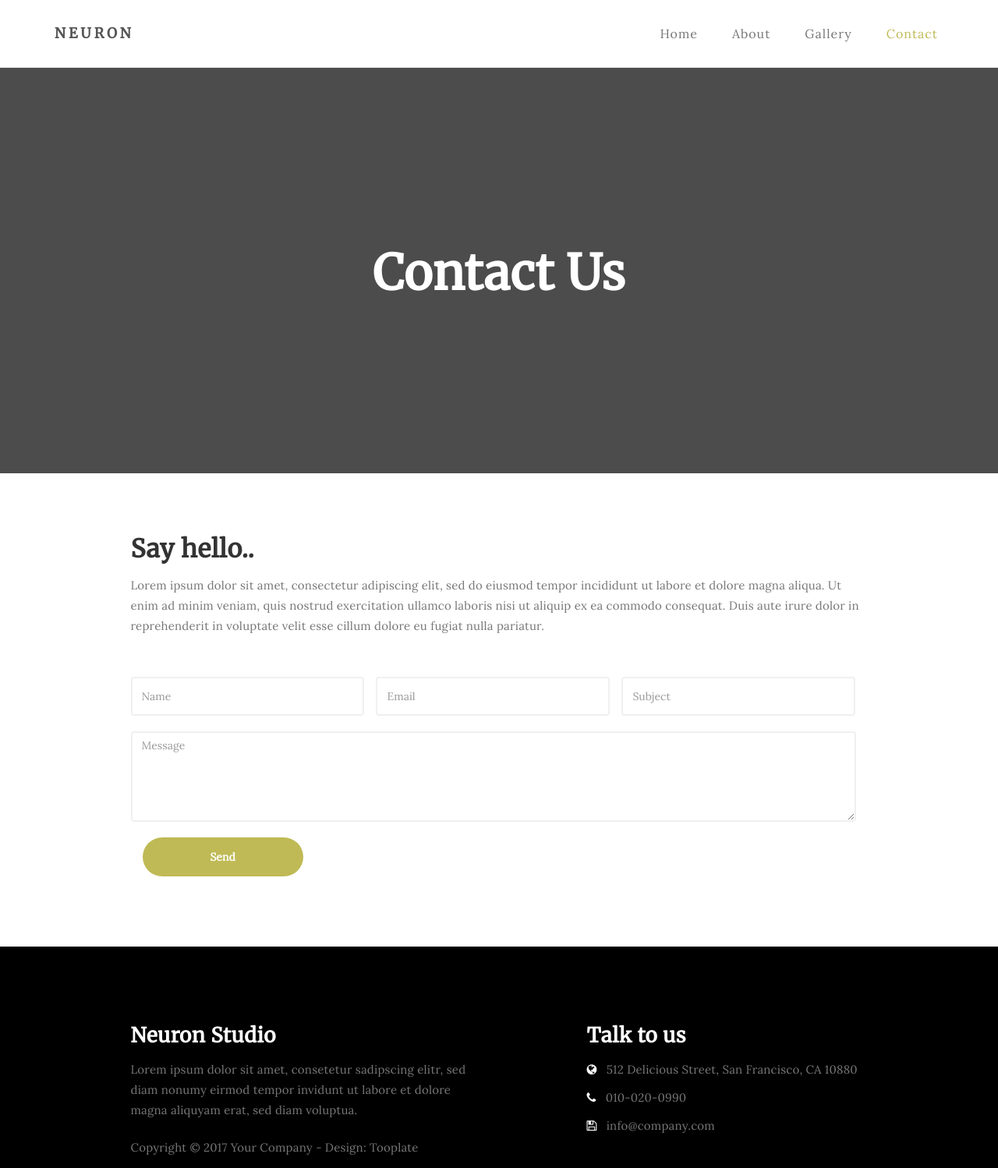
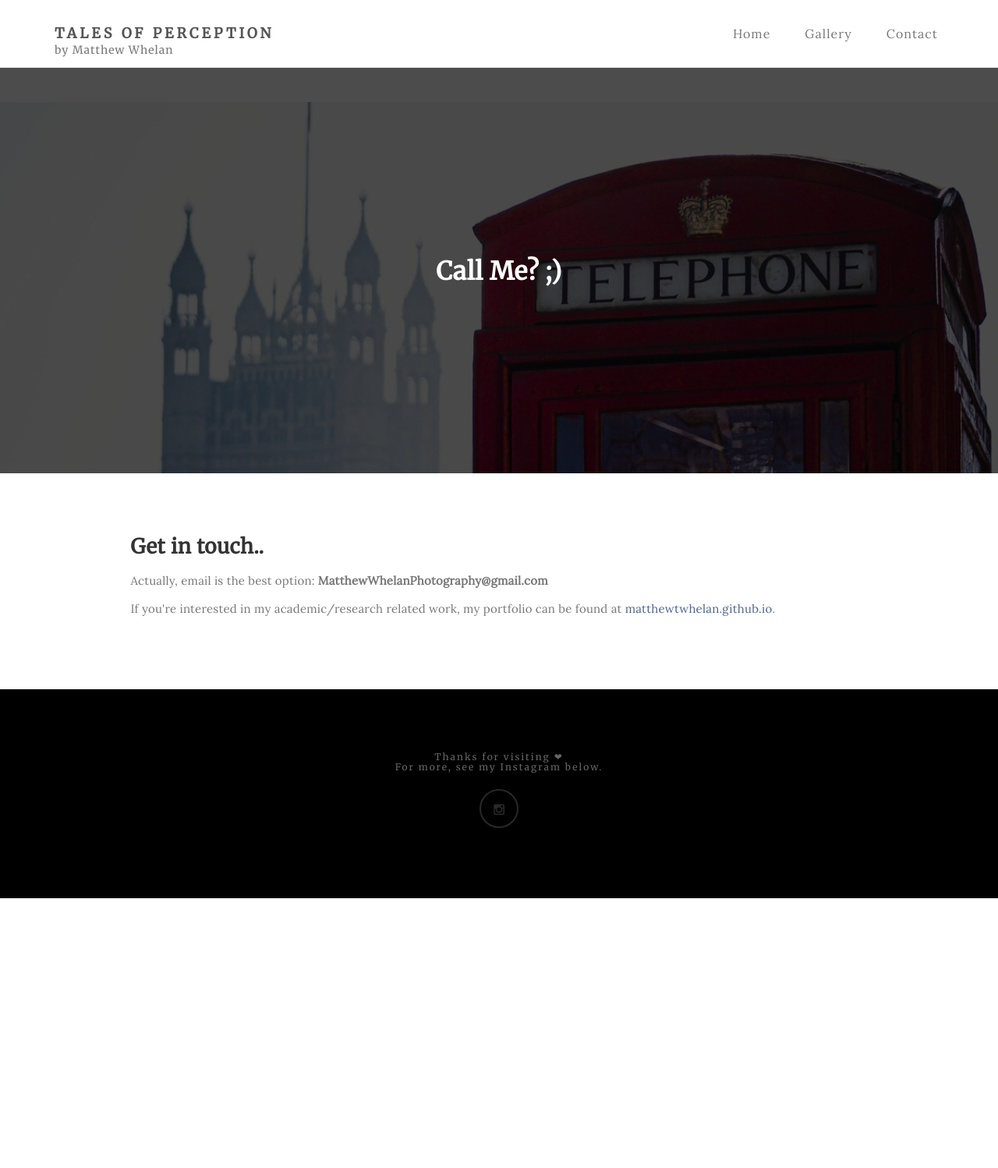
Before and after one commit to tales-of-perception/tales-of-perception.github.io, a plain HTML site: page contact.html in a window 1280 px wide. Shown: the top 1498 px of the page at 78% size. After the commit the page ends 1152 px from the top, so only its background shows below. Drawn offline with Linux system fonts and the light colour scheme.

Commit message:
New contact page

```diff
--- a/contact.html
+++ b/contact.html
@@ -9,7 +9,7 @@
 <meta name="author" content="">
 <meta name="viewport" content="width=device-width, initial-scale=1, maximum-scale=1">
 
-<title>Neuron Template - Contact</title>
+<title>Tales of Perception - Contact</title>
 <!--
 
 Template 2085 Neuron
@@ -46,14 +46,14 @@ http://www.tooplate.com/view/2085-neuron
                     <span class="icon icon-bar"></span>
                     <span class="icon icon-bar"></span>
                </button>
-               <a href="index.html" class="navbar-brand">Neuron</a>
+               <a href="index.html" class="navbar-brand">Tales of Perception <br> <span>by Matthew Whelan</span></a>
           </div>
           <div class="collapse navbar-collapse">
                <ul class="nav navbar-nav navbar-right">
                     <li><a href="index.html">Home</a></li>
-                    <li><a href="about.html">About</a></li>
+<!--                    <li><a href="about.html">About</a></li>-->
                     <li><a href="gallery.html">Gallery</a></li>
-                    <li class="active"><a href="contact.html">Contact</a></li>
+                    <li><a href="contact.html">Contact</a></li>
                </ul>
           </div>
 
@@ -68,7 +68,7 @@ http://www.tooplate.com/view/2085-neuron
           <div class="row">
 
                <div class="col-md-12 col-sm-12">
-                    <h1>Contact Us</h1>
+                    <h2>Call Me? ;)</h2>
                </div>
 
           </div>
@@ -82,26 +82,9 @@ http://www.tooplate.com/view/2085-neuron
           <div class="row">
 
                <div class="col-md-offset-1 col-md-10 col-sm-12">
-                    <h2>Say hello..</h2>
-                    <p>Lorem ipsum dolor sit amet, consectetur adipiscing elit, sed do eiusmod tempor incididunt ut labore et dolore magna aliqua. Ut enim ad minim veniam, quis nostrud exercitation ullamco laboris nisi ut aliquip ex ea commodo consequat. Duis aute irure dolor in reprehenderit in voluptate velit esse cillum dolore eu fugiat nulla pariatur.</p>
-
-                    <form action="#" method="post">
-                         <div class="col-md-4 col-sm-4">
-                              <input name="name" type="text" class="form-control" id="name" placeholder="Name">
-                         </div>
-                         <div class="col-md-4 col-sm-4">
-                              <input name="email" type="email" class="form-control" id="email" placeholder="Email">
-                      	 </div>
-                         <div class="col-md-4 col-sm-4">
-                              <input name="subject" type="text" class="form-control" id="subject" placeholder="Subject">
-                      	 </div>
-                         <div class="col-md-12 col-sm-12">
-                              <textarea name="message" rows="5" class="form-control" id="message" placeholder="Message"></textarea>
-                         </div>
-                         <div class="col-md-3 col-sm-6">
-                              <input name="submit" type="submit" class="form-control" id="submit" value="Send">
-                         </div>
-                    </form>
+                    <h3>Get in touch..</h3>
+                    <p>Actually, email is the best option: <span style="font-weight: bold">MatthewWhelanPhotography@gmail.com</span></p>
+                    <p>If you're interested in my academic/research related work, my portfolio can be found at <a href="http://matthewtwhelan.github.io/" target="_blank">matthewtwhelan.github.io</a>.</p>
                </div>
 
           </div>
@@ -114,13 +97,13 @@ http://www.tooplate.com/view/2085-neuron
      <div class="container">
           <div class="row">
 
-               <div class="col-md-5 col-md-offset-1 col-sm-6">
-                    <h3>Neuron Studio</h3>
-                    <p>Lorem ipsum dolor sit amet, consetetur sadipscing elitr, sed diam nonumy eirmod tempor invidunt ut labore et dolore magna aliquyam erat, sed diam voluptua.</p>
-                    <div class="footer-copyright">
+               <!--<div class="col-md-5 col-md-offset-1 col-sm-6">
+                    <h3>Matt's Photoblog</h3>-->
+                    <!--<p>Lorem ipsum dolor sit amet, consetetur sadipscing elitr, sed diam nonumy eirmod tempor invidunt ut labore et dolore magna aliquyam erat, sed diam voluptua.</p>-->
+                    <!--<div class="footer-copyright">
                          <p>Copyright &copy; 2017 Your Company - Design: Tooplate</p>
-                    </div>
-               </div>
+                    </div>-->
+               <!--</div>
 
                <div class="col-md-4 col-md-offset-1 col-sm-6">
                     <h3>Talk to us</h3>
@@ -131,15 +114,19 @@ http://www.tooplate.com/view/2085-neuron
 
                <div class="clearfix col-md-12 col-sm-12">
                     <hr>
-               </div>
+               </div>-->
+
+              <div class="col-md-12 col-sm-12">
+                  <h4 class="social-icon">Thanks for visiting &#10084; <br> For more, see my Instagram below.</h4>
+              </div>
 
                <div class="col-md-12 col-sm-12">
                     <ul class="social-icon">
-                         <li><a href="#" class="fa fa-facebook"></a></li>
-                         <li><a href="#" class="fa fa-twitter"></a></li>
+                         <li><a href="https://www.instagram.com/matthewtwhelan/" target="_blank" class="fa fa-instagram"></a></li>
+                         <!--<li><a href="#" class="fa fa-twitter"></a></li>
                          <li><a href="#" class="fa fa-google-plus"></a></li>
                          <li><a href="#" class="fa fa-dribbble"></a></li>
-                         <li><a href="#" class="fa fa-linkedin"></a></li>
+                         <li><a href="#" class="fa fa-linkedin"></a></li>-->
                     </ul>
                </div>
 
--- a/css/style.css
+++ b/css/style.css
@@ -210,6 +210,16 @@ a:hover, a:active, a:focus {
   margin: 0;
 }
 
+.navbar-default span {
+  color: #777;
+  font-size: 14px;
+  text-transform: none;
+  font-weight: normal;
+  letter-spacing: 1px;
+  -webkit-transition: all 0.4s ease-in-out;
+  transition: all 0.4s ease-in-out;
+}
+
 .navbar-default .navbar-nav li a {
     color: #777;
     font-size: 16px;
@@ -297,7 +307,7 @@ a:hover, a:active, a:focus {
 }
 
 .main-contact {
-  background: url('../images/contact-bg.jpg') no-repeat;
+  background: url('../images/Top 40/Portrait/p9.jpg') no-repeat;
 }
 
 #particles-js {
```
Also changed, not shown: blog-2022-12-18.html (+2 -2 lines), blog-2023-06-05.html (+2 -2 lines), gallery.html (+3 -3 lines), index.html (+5 -4 lines), 2 other files.
